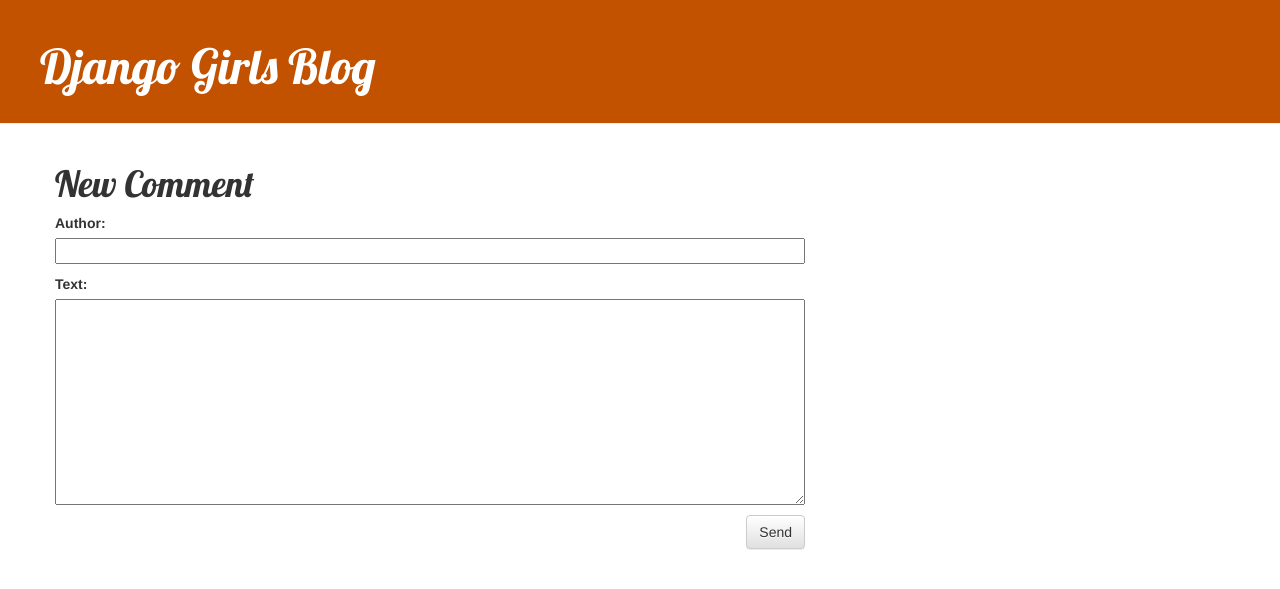
After one commit to yujicosao/djangogirls0107, a Django app: page /post/1/comment/ in a window 1280 px wide. The commit adds this page. Shown: the top 589 px of the page. Run offline with Django 3.2, Linux system fonts and the light colour scheme; tables that the repository leaves empty hold one stand-in row (values such as "Sample post"); some libraries are stand-ins or nearby versions.

Commit message:
initial commit6

```diff
--- a/blog/admin.py
+++ b/blog/admin.py
@@ -1,4 +1,5 @@
 from django.contrib import admin
-from .models import Post
+from .models import Post, Comment
 
 admin.site.register(Post)
+admin.site.register(Comment)
--- a/blog/forms.py
+++ b/blog/forms.py
@@ -1,8 +1,14 @@
 from django import forms
-from .models import Post
+from .models import Post, Comment
 
 
 class PostForm(forms.ModelForm):
     class Meta:
         model = Post
         fields = ('title', 'text',)
+
+
+class CommentForm(forms.ModelForm):
+    class Meta:
+        model = Comment
+        fields = ('author', 'text',)
--- a/blog/models.py
+++ b/blog/models.py
@@ -17,3 +17,22 @@ class Post(models.Model):
 
     def __str__(self):
         return self.title
+
+    def approved_comment(self):
+        return self.comments.filter(approved_comment=True)
+
+
+class Comment(models.Model):
+    post = models.ForeignKey(
+        'blog.Post', on_delete=models.CASCADE, related_name='comments')
+    author = models.CharField(max_length=200)
+    text = models.TextField()
+    created_date = models.DateTimeField(default=timezone.now)
+    approved_comment = models.BooleanField(default=False)
+
+    def approve(self):
+        self.approved_comment = True
+        self.save()
+
+    def __str__(self):
+        return self.text
--- a/blog/static/css/blog.css
+++ b/blog/static/css/blog.css
@@ -111,3 +111,7 @@ h4 {
 .post h2 a:visited {
     color: #000000;
 }
+
+.comment {
+    margin: 20px 0px 20px 20px;
+}
--- /dev/null
+++ b/blog/templates/blog/add_comment_to_post.html
@@ -0,0 +1,9 @@
+{% extends "blog/base.html" %}
+{% block content %}
+<h1>New Comment</h1>
+<form action="" method="post" class="post-form">
+    {% csrf_token %}
+    {{ form.as_p}}
+    <button type="submit" class="save btn btn-default">Send</button>
+</form>
+{% endblock content %}
--- a/blog/templates/blog/base.html
+++ b/blog/templates/blog/base.html
@@ -10,6 +10,8 @@
 <body>
     <div class="page-header">
         {% if user.is_authenticated %}
+        <a href="{% url 'post_draft_list' %}" class="top-menu"><span class="glyphicon glyphicon-edit"></span></a>
+
         <a href="{% url 'post_new' %}" class="top-menu"><span class="glyphicon glyphicon-plus"></span></a>
         {% endif %}
         <h1><a href="/">Django Girls Blog</a></h1>
--- a/blog/templates/blog/post_list.html
+++ b/blog/templates/blog/post_list.html
@@ -6,8 +6,10 @@
     <div class="date">
         {{ post.published_date }}
     </div>
-    <h2><a href={% url 'post_detail' pk=post.pk %}>{{ post.title }}</a></h2>
+    <h1><a href="{% url 'post_detail' pk=post.pk %}">{{ post.title }}</a></h1>
     <p>{{ post.text|linebreaksbr }}</p>
+    <a href="{% url 'post_detail' pk=post.pk %}">Comments: {{ post.approved_comments.count }}</a>
+
 </div>
 {% endfor %}
-{% endblock %}
+{% endblock content %}
--- a/blog/urls.py
+++ b/blog/urls.py
@@ -4,5 +4,13 @@ urlpatterns = [
     path('', views.post_list, name='post_list'),
     path('detail/<int:pk>/', views.post_detail, name='post_detail'),
     path('post_new', views.post_new, name='post_new'),
-    path('post_edit/<int:pk>', views.post_edit, name='post_edit')
+    path('post_edit/<int:pk>', views.post_edit, name='post_edit'),
+    path('drafts/', views.post_draft_list, name='post_draft_list'),
+    path('post/<pk>/publish/', views.post_publish, name='post_publish'),
+    path('post/<int:pk>/comment/', views.add_comment_to_post,
+         name='add_comment_to_post'),
+    path('comment/<int:pk>/approve/',
+         views.comment_approve, name='comment_approve'),
+    path('comment/<int:pk>/remove/', views.comment_remove, name='comment_remove'),
+
 ]
--- a/blog/views.py
+++ b/blog/views.py
@@ -1,7 +1,8 @@
 from django.shortcuts import render, get_object_or_404, redirect
 from django.utils import timezone
-from .models import Post
-from .forms import PostForm
+from django.contrib.auth.decorators import login_required
+from .models import Post, Comment
+from .forms import PostForm, CommentForm
 
 
 def post_list(request):
@@ -21,7 +22,6 @@ def post_new(request):
         if form.is_valid():
             post = form.save(commit=False)
             post.author = request.user
-            post.published_date = timezone.now()
             post.save()
             return redirect('post_list')
     else:
@@ -36,9 +36,48 @@ def post_edit(request, pk):
         if form.is_valid():
             post = form.save(commit=False)
             post.author = request.user
-            post.published_date = timezone.now()
             post.save()
             return redirect('post_detail', pk=post.pk)
     else:
         form = PostForm(instance=post)
     return render(request, 'blog/post_edit.html', {'form': form})
+
+
+def post_draft_list(request):
+    posts = Post.objects.filter(
+        published_date__isnull=True).order_by('created_date')
+    return render(request, 'blog/post_draft_list.html', {'posts': posts})
+
+
+def post_publish(request, pk):
+    post = get_object_or_404(Post, pk=pk)
+    post.publish()
+    return redirect('post_detail', pk=pk)
+
+
+def add_comment_to_post(request, pk):
+    post = get_object_or_404(Post, pk=pk)
+    if request.method == "POST":
+        form = CommentForm(request.POST)
+        if form.is_valid():
+            comment = form.save(commit=False)
+            comment.post = post
+            comment.save()
+            return redirect('post_detail', pk=post.pk)
+    else:
+        form = CommentForm()
+    return render(request, 'blog/add_comment_to_post.html', {'form': form})
+
+
+@login_required
+def comment_approve(request, pk):
+    comment = get_object_or_404(Comment, pk=pk)
+    comment.approve()
+    return redirect('post_detail', pk=comment.post.pk)
+
+
+@login_required
+def comment_remove(request, pk):
+    comment = get_object_or_404(Comment, pk=pk)
+    comment.delete()
+    return redirect('post_detail', pk=comment.post.pk)
```
Also changed, not shown: blog/templates/blog/post_detail.html (+22 -0 lines), blog/templates/blog/post_draft_list.html (added, +12 -0 lines), blog/migrations/0002_comment.py (added).
